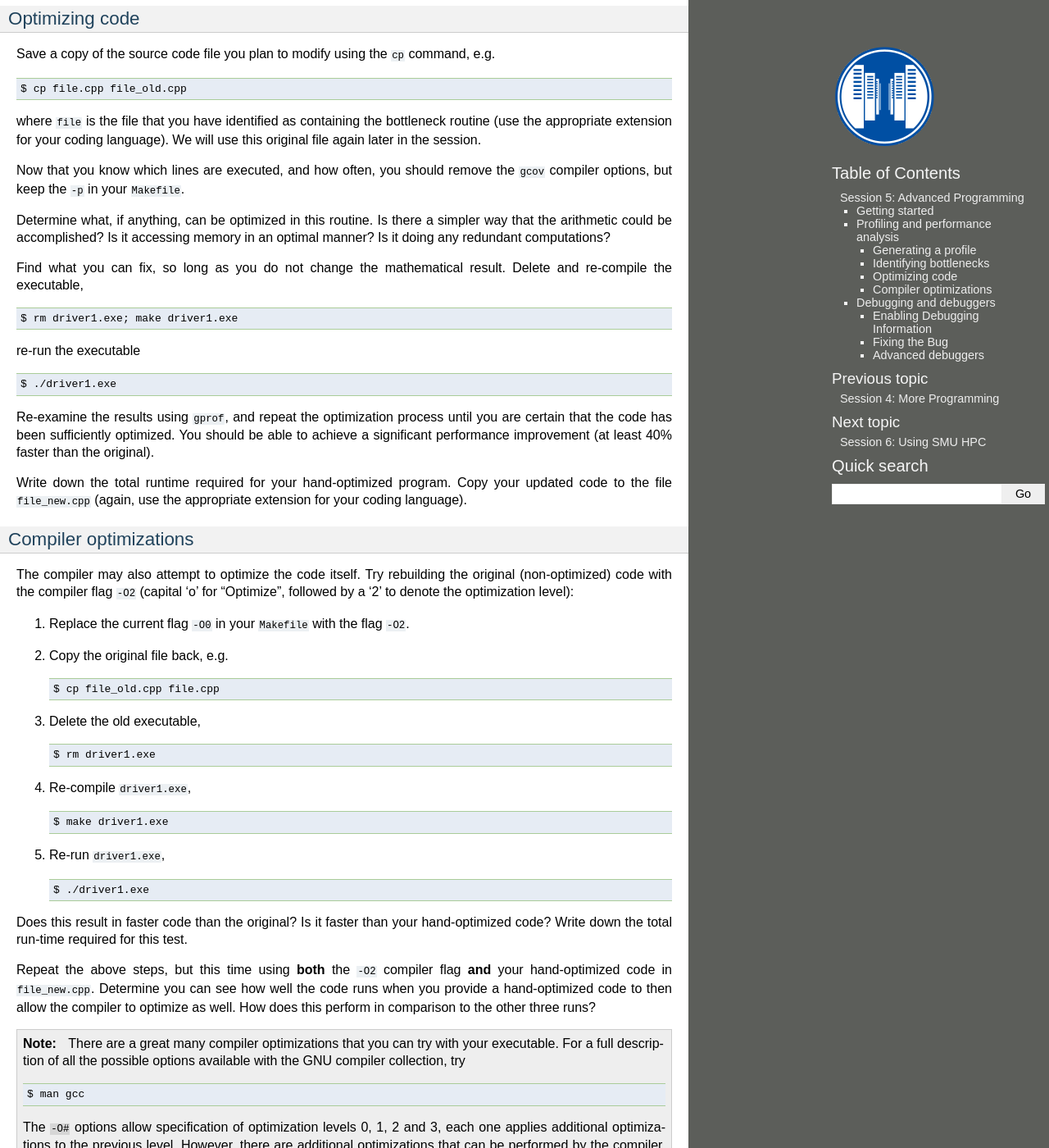
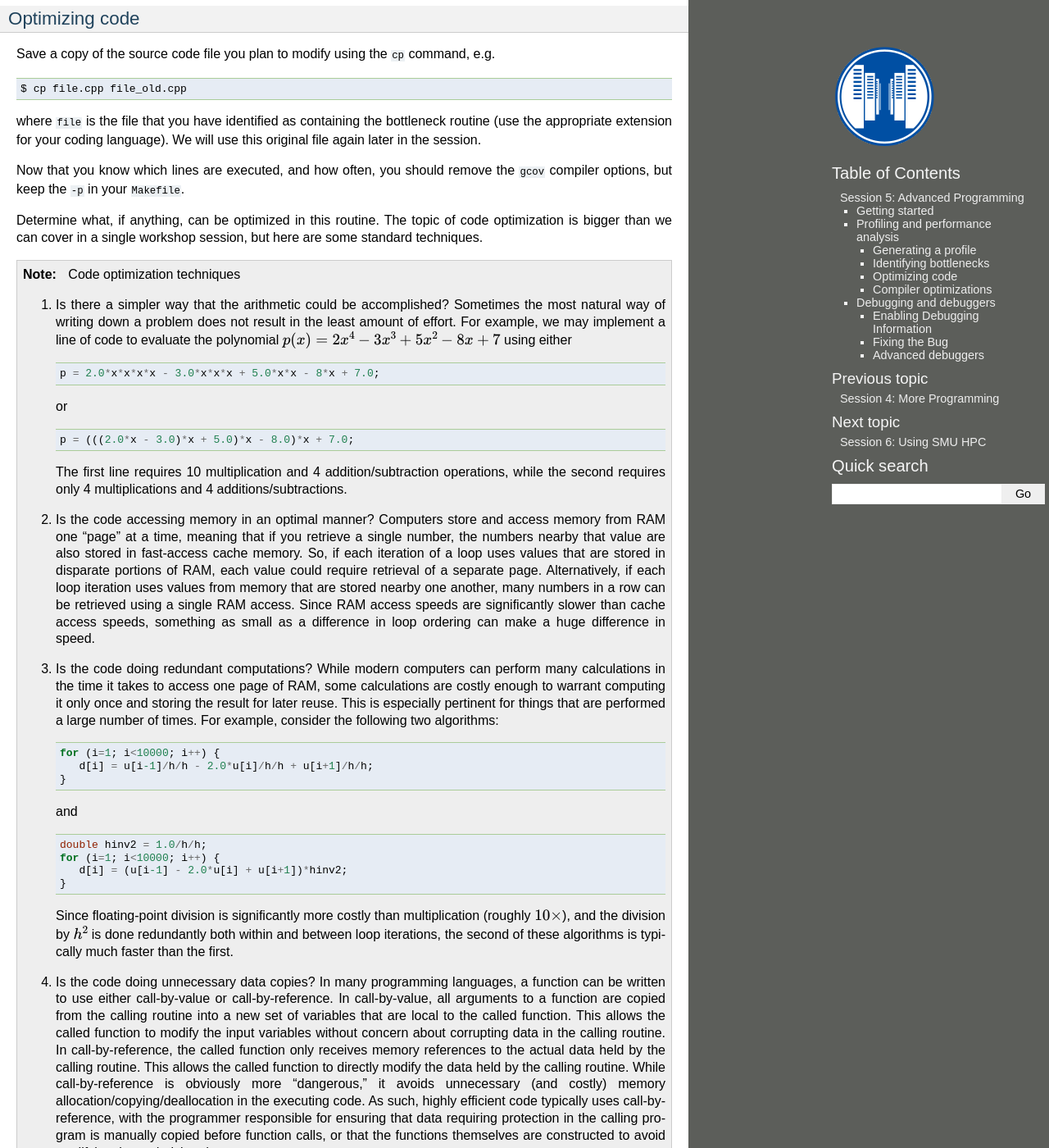
Before and after one commit to drreynolds/smuhpc-workshop, a Sphinx documentation site: the page built from source/session_5.rst, in a window 1280 px wide and 1400 px high, scrolled down 2261 px. Shown: the whole window at 82% size. Built offline with Sphinx 7.4.7, drawn with Linux system fonts in a browser that asks for light colours; comment, search, counter and statistics services are not loaded; some of the changed text lies outside the part shown.

Commit message:
Updated optimization/debugging lecture with more tips

```diff
--- a/source/session_5.rst
+++ b/source/session_5.rst
@@ -212,10 +212,94 @@ Now that you know which lines are executed, and how often, you should
 remove the ``gcov`` compiler options, but keep the ``-p`` in your
 ``Makefile``.
 
-Determine what, if anything, can be optimized in this routine.  Is
-there a simpler way that the arithmetic could be accomplished?  Is it
-accessing memory in an optimal manner?  Is it doing any redundant
-computations?
+Determine what, if anything, can be optimized in this routine.  The
+topic of code optimization is bigger than we can cover in a single
+workshop session, but here are some standard techniques.
+
+.. note:: Code optimization techniques
+
+   1. Is there a simpler way that the arithmetic could be accomplished?
+      Sometimes the most natural way of writing down a problem does not
+      result in the least amount of effort.  For example, we may implement
+      a line of code to evaluate the polynomial :math:`p(x) =
+      2x^4-3x^3+5x^2-8x+7` using either
+
+      .. code-block:: c++
+
+         p = 2.0*x*x*x*x - 3.0*x*x*x + 5.0*x*x - 8*x + 7.0;
+
+      or
+
+      .. code-block:: c++
+
+         p = (((2.0*x - 3.0)*x + 5.0)*x - 8.0)*x + 7.0;
+
+      The first line requires 10 multiplication and 4 addition/subtraction
+      operations, while the second requires only 4 multiplications and 4
+      additions/subtractions.
+
+   2. Is the code accessing memory in an optimal manner?  Computers store
+      and access memory from RAM one "page" at a time, meaning that if you
+      retrieve a single number, the numbers nearby that value are also
+      stored in fast-access cache memory.  So, if each iteration of a loop
+      uses values that are stored in disparate portions of RAM, each value
+      could require retrieval of a separate page.  Alternatively, if each
+      loop iteration uses values from memory that are stored nearby one
+      another, many numbers in a row can be retrieved using a single RAM
+      access.  Since RAM access speeds are significantly slower than cache
+      access speeds, something as small as a difference in loop ordering
+      can make a huge difference in speed.
+
+   3. Is the code doing redundant computations?  While modern computers
+      can perform many calculations in the time it takes to access one
+      page of RAM, some calculations are costly enough to warrant
+      computing it only once and storing the result for later reuse.
+      This is especially pertinent for things that are performed a
+      large number of times.  For example, consider the following two
+      algorithms:
+
+      .. code-block:: c++
+
+         for (i=1; i<10000; i++) {
+	    d[i] = u[i-1]/h/h - 2.0*u[i]/h/h + u[i+1]/h/h;
+         }
+
+      and
+
+      .. code-block:: c++
+
+         double hinv2 = 1.0/h/h;
+         for (i=1; i<10000; i++) {
+	    d[i] = (u[i-1] - 2.0*u[i] + u[i+1])*hinv2;
+         }
+
+      Since floating-point division is significantly more costly than
+      multiplication (roughly :math:`10\times`), and the division by
+      :math:`h^2` is done redundantly both within and between loop
+      iterations, the second of these algorithms is typically much
+      faster than the first.
+
+   4. Is the code doing unnecessary data copies?  In many programming
+      languages, a function can be written to use either call-by-value
+      or call-by-reference.  In call-by-value, all arguments to a
+      function are copied from the calling routine into a new set of
+      variables that are local to the called function.  This
+      allows the called function to modify the input variables without
+      concern about corrupting data in the calling routine.  In
+      call-by-reference, the called function only receives memory
+      references to the actual data held by the calling routine.  This
+      allows the called function to directly modify the data held by the
+      calling routine.  While call-by-reference is obviously more
+      "dangerous," it avoids unnecessary (and costly) memory
+      allocation/copying/deallocation in the executing code.  As such,
+      highly efficient code typically uses call-by-reference, with the
+      programmer responsible for ensuring that data requiring protection
+      in the calling program is manually copied before function calls, or
+      that the functions themselves are constructed to avoid modifying the
+      underlying data.
+
+      In C and C++, call-by-value is the
+      [unfortunate] default, whereas Fortran uses call-by-reference.
 
 Find what you can fix, so long as you do not change the
 mathematical result.  Delete and re-compile the executable,
@@ -422,6 +506,31 @@ can cause a seg-fault are iterating outside of the bounds of an array,
 or a mismatch between the arguments that a program uses to call a
 function and the arguments that the function expects to receive.
 
+.. note:: Tips for tracking/fixing segmentation faults
+
+   Using a debugger:
+
+   1. determine exactly the line of code causing the
+      fault,
+
+   2. if the fault is inside a loop, determine exactly which
+      iteration of the loop is causing the fault,
+
+   3. use print statements in the debugger to see which variable is
+      uninitialized, e.g. to see if the array ``x`` has entry ``i``
+      you could use
+
+      .. code-block:: bash
+
+         (gdb) print x[i]
+
+   Once you identify the precise location of the segmentation fault,
+   go back to see where the data is allocated.  Was it allocated with
+   a different size and/or shape?  Was it not allocated at all?
+
+   If the data is allocated in a different manner than it is being
+   used, determine which location needs fixing and try your best.
+
 Upon finding and fixing the bug causing the segmentation fault, the
 correctly-executing program should write the following line:
 
```
